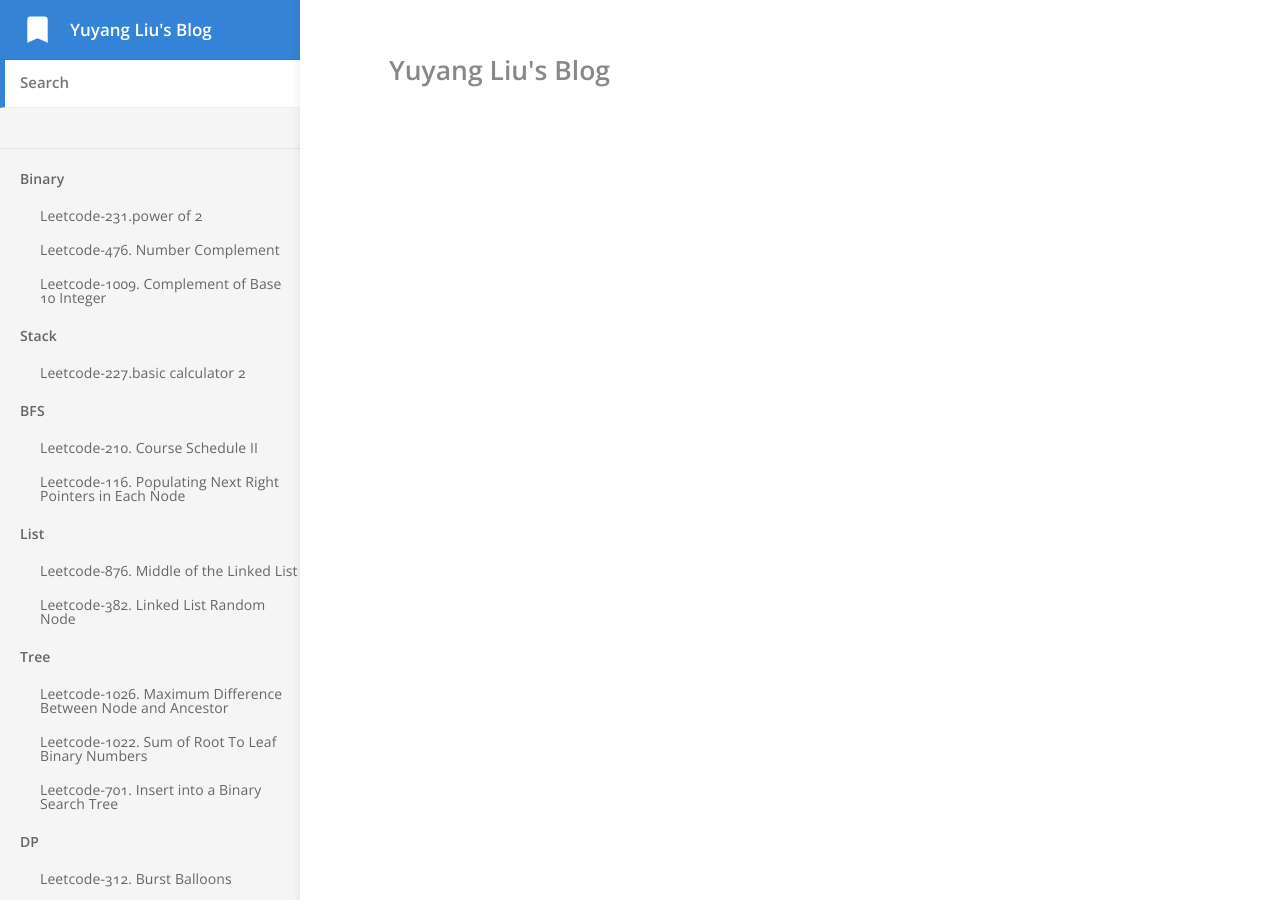
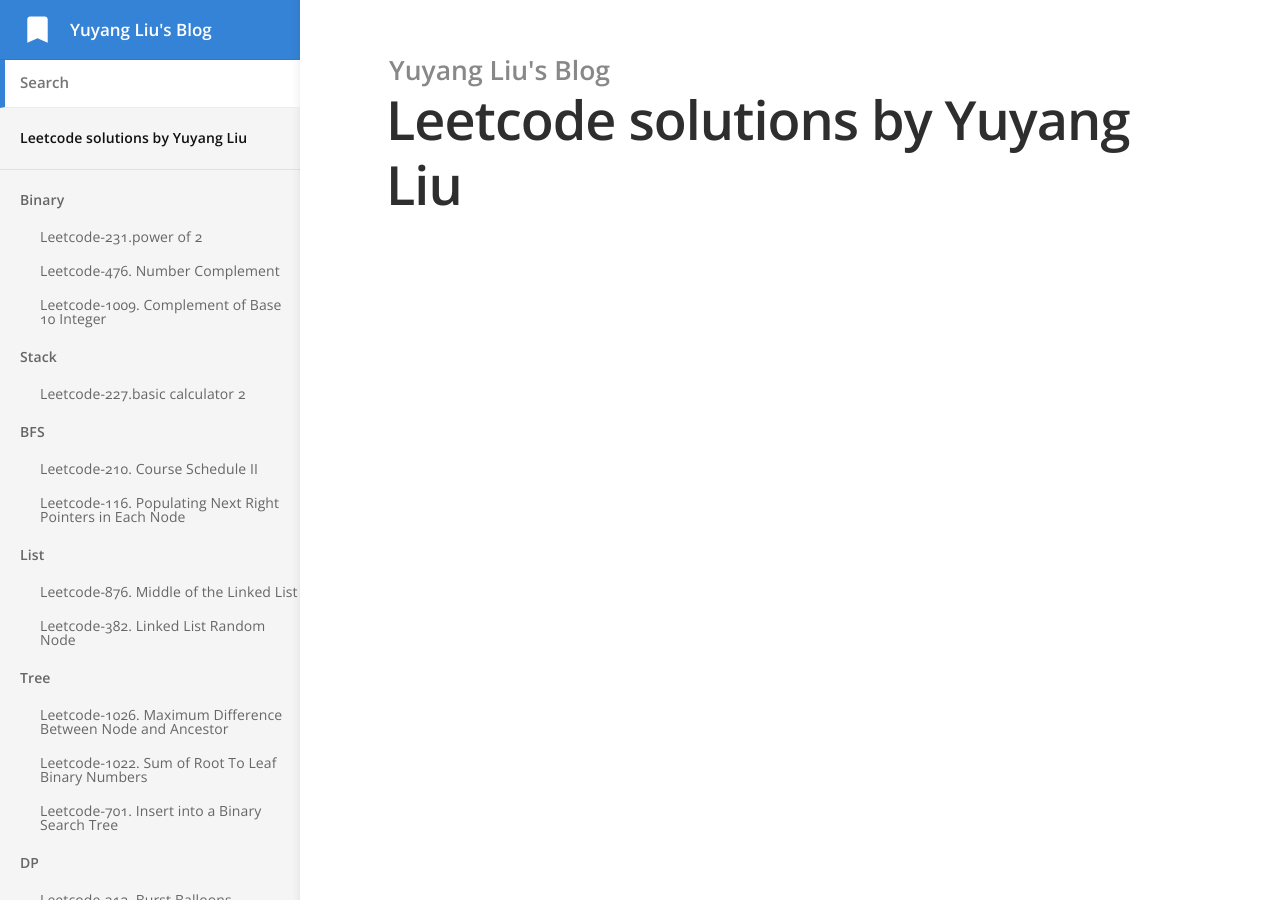
Before and after one commit to Nightingalelyy/nightingalelyy.github.io, a Jekyll site: the page built from index.md, in a window 1280 px wide and 900 px high. Built offline with Jekyll 4.4.1, drawn with Linux system fonts in a browser that asks for light colours.

Commit message:
Update index.md

```diff
--- a/index.md
+++ b/index.md
@@ -1,3 +1,3 @@
 ---
-title:
+title: Leetcode solutions by Yuyang Liu
 ---
```
